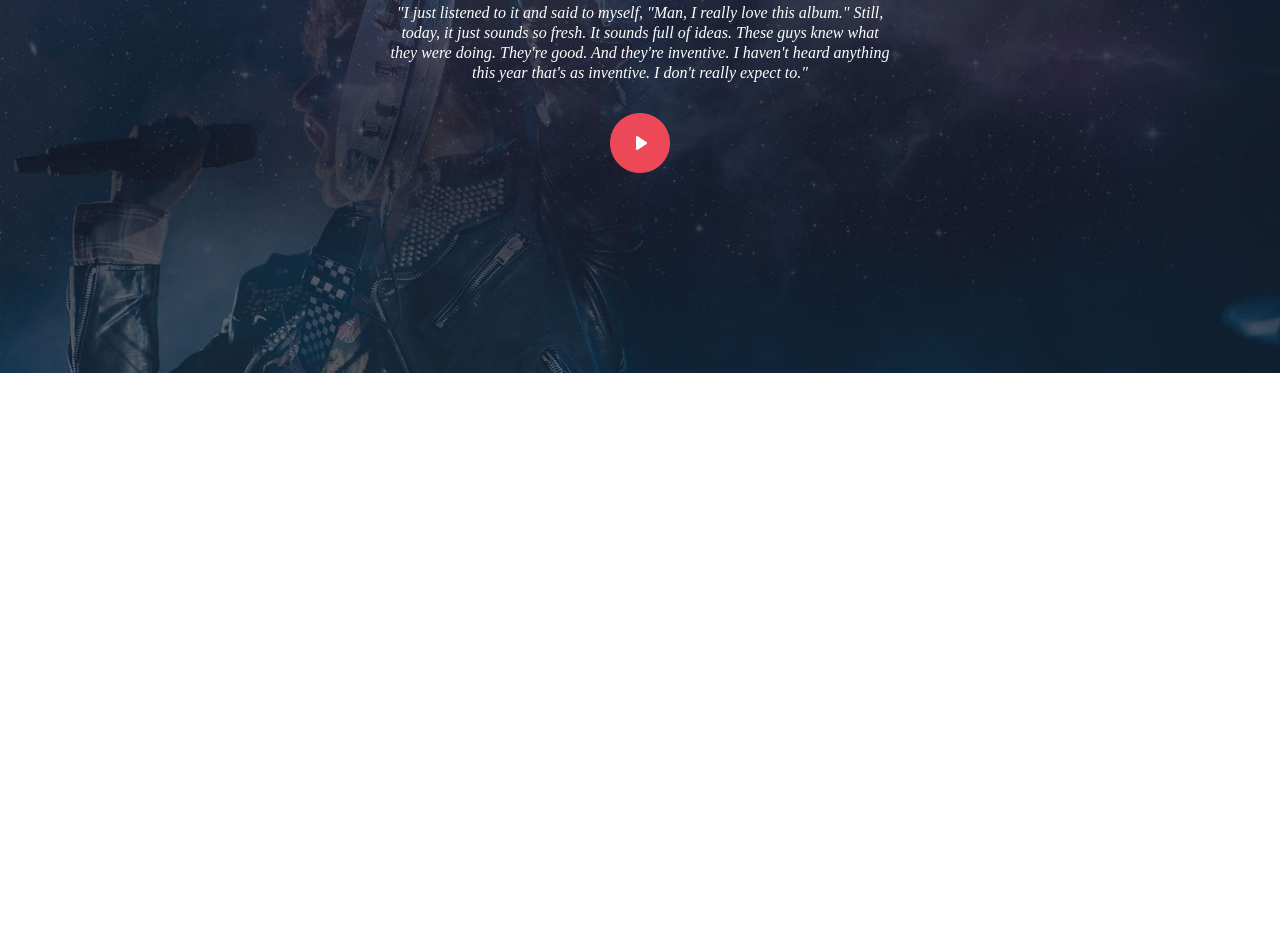
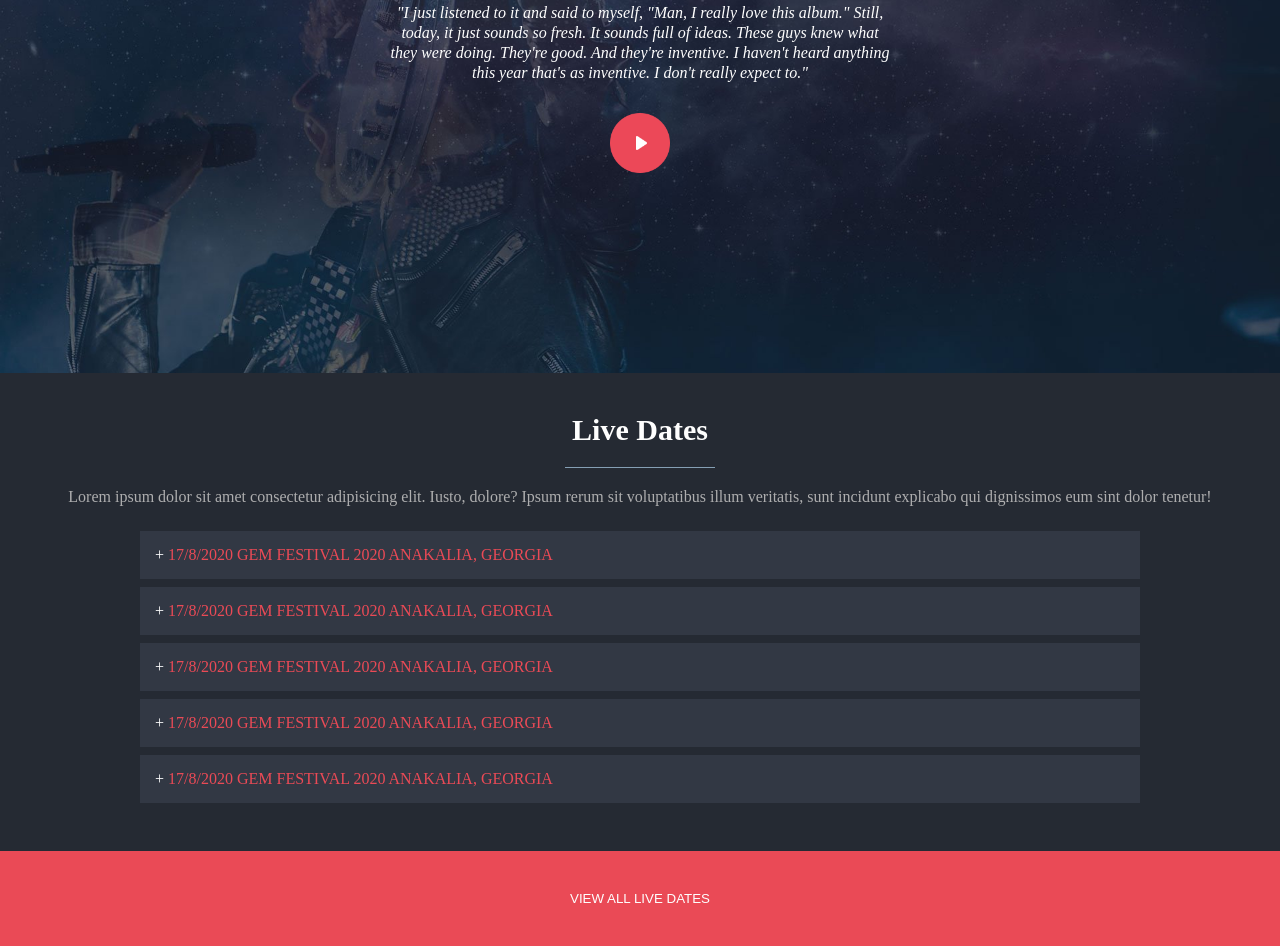
Before and after one commit to Lex95/proj-html-vuejs, a website: page index.html in a window 1280 px wide. Shown: the part 2461-3407 px from the top of the page. Before the commit the page ends 2834 px from the top, so only its background shows below. Drawn offline with nearby package versions, Linux system fonts and the light colour scheme.

Commit message:
aggiunta ultima parte del main

```diff
--- a/index.html
+++ b/index.html
@@ -95,9 +95,38 @@
                 </div>
             </section>
             <section id="s5">
-
+                <div class="text-container">
+                    <h2>Live dates</h2>
+                    <div class="rule"></div>
+                    <p>Lorem ipsum dolor sit amet consectetur adipisicing elit. Iusto, dolore? Ipsum rerum sit voluptatibus illum veritatis, sunt incidunt explicabo qui dignissimos eum sint dolor tenetur!</p>
+                </div>
+                <ul>
+                    <!-- da rifare con il v-for più avanti -->
+                    <li>
+                        <span>+</span>
+                        <p>17/8/2020 gem festival 2020 anakalia, georgia</p>
+                    </li>
+                    <li>
+                        <span>+</span>
+                        <p>17/8/2020 gem festival 2020 anakalia, georgia</p>
+                    </li>
+                    <li>
+                        <span>+</span>
+                        <p>17/8/2020 gem festival 2020 anakalia, georgia</p>
+                    </li>
+                    <li>
+                        <span>+</span>
+                        <p>17/8/2020 gem festival 2020 anakalia, georgia</p>
+                    </li>
+                    <li>
+                        <span>+</span>
+                        <p>17/8/2020 gem festival 2020 anakalia, georgia</p>
+                    </li>
+                </ul>
             </section>
-            <section></section>
+            <section id="s6">
+                <button class="b1">View all live dates</button>
+            </section>
         </main>
         <footer></footer>
     </div>
--- a/src/partials/_common.scss
+++ b/src/partials/_common.scss
@@ -27,3 +27,20 @@ button {
     color: $text_color_primary;
     border: 1px solid $text_color_primary;
 }
+.text-container{
+    text-align: center;
+    h2 {
+        text-transform: capitalize;
+        font-size: 30px;
+        color: $text_color_primary;
+    }
+    .rule {
+        width: 150px;
+        height: 1px;
+        background-color: $hr_primary;
+        margin: 20px auto;
+    }
+    p {
+        color: $text_color_secondary;
+    }
+}
--- a/src/partials/main.scss
+++ b/src/partials/main.scss
@@ -8,44 +8,12 @@
     }
     .text-container{
         padding: 40px 0;
-        text-align: center;
-        h2 {
-            text-transform: capitalize;
-            font-size: 30px;
-            color: $text_color_primary;
-        }
-        .rule {
-            width: 150px;
-            height: 1px;
-            background-color: $hr_primary;
-            margin: 20px auto;
-        }
-        p {
-            color: $text_color_secondary;
-        }
     }
 }
 
 #s2 {
     background-color: $bg_color_secondary;
     padding: 50px 0;
-    .text-container{
-        text-align: center;
-        h2 {
-            text-transform: capitalize;
-            font-size: 30px;
-            color: $text_color_primary;
-        }
-        .rule {
-            width: 150px;
-            height: 1px;
-            background-color: $hr_primary;
-            margin: 20px auto;
-        }
-        p {
-            color: $text_color_secondary;
-        }
-    }
     .main {
         width: $collection_width;
         height: $collection_width * 1.2;
@@ -117,7 +85,7 @@
     }
 }
 
-#s3 {
+#s3, #s6 {
     button {
         width: 100%;
         height: 100%;
@@ -147,3 +115,29 @@
         }
     }
 }
+
+#s5 {
+    background-color: $bg_color_secondary;
+    padding: 40px 0;
+    .text-container {
+        margin-bottom: 25px;
+    }
+    ul {
+        list-style: none;
+        width: $collection_width;
+        margin: auto;
+        li {
+            background-color: $bg_color_primary;
+            padding: 15px;
+            margin-bottom: 8px;
+            span {
+                color: $text_color_primary;
+            }
+            p {
+                display: inline-block;
+                color: $primary_red;
+                text-transform: uppercase;
+            }
+        }
+    }
+}
```
Also changed, not shown: dist/app.css.
